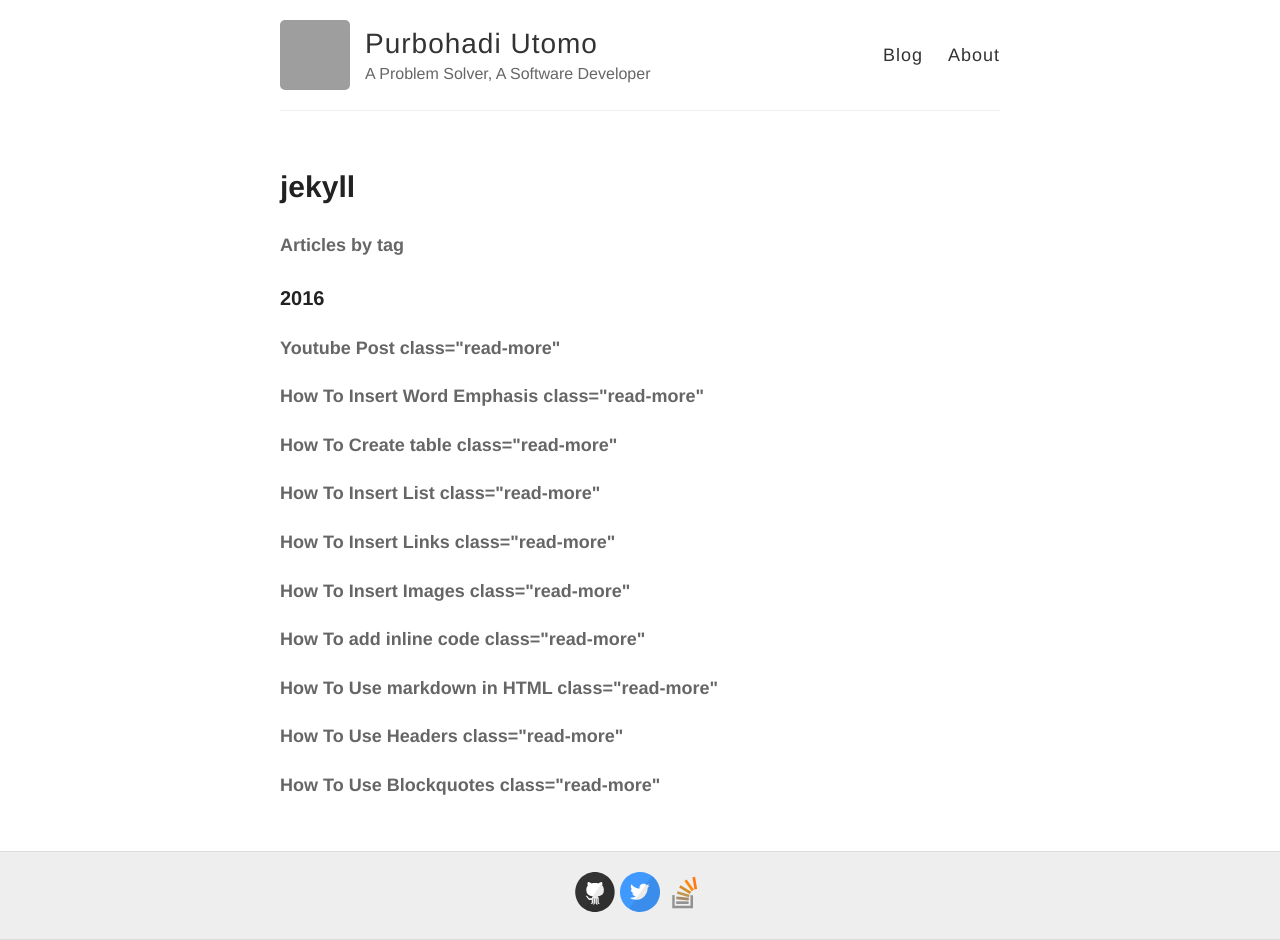
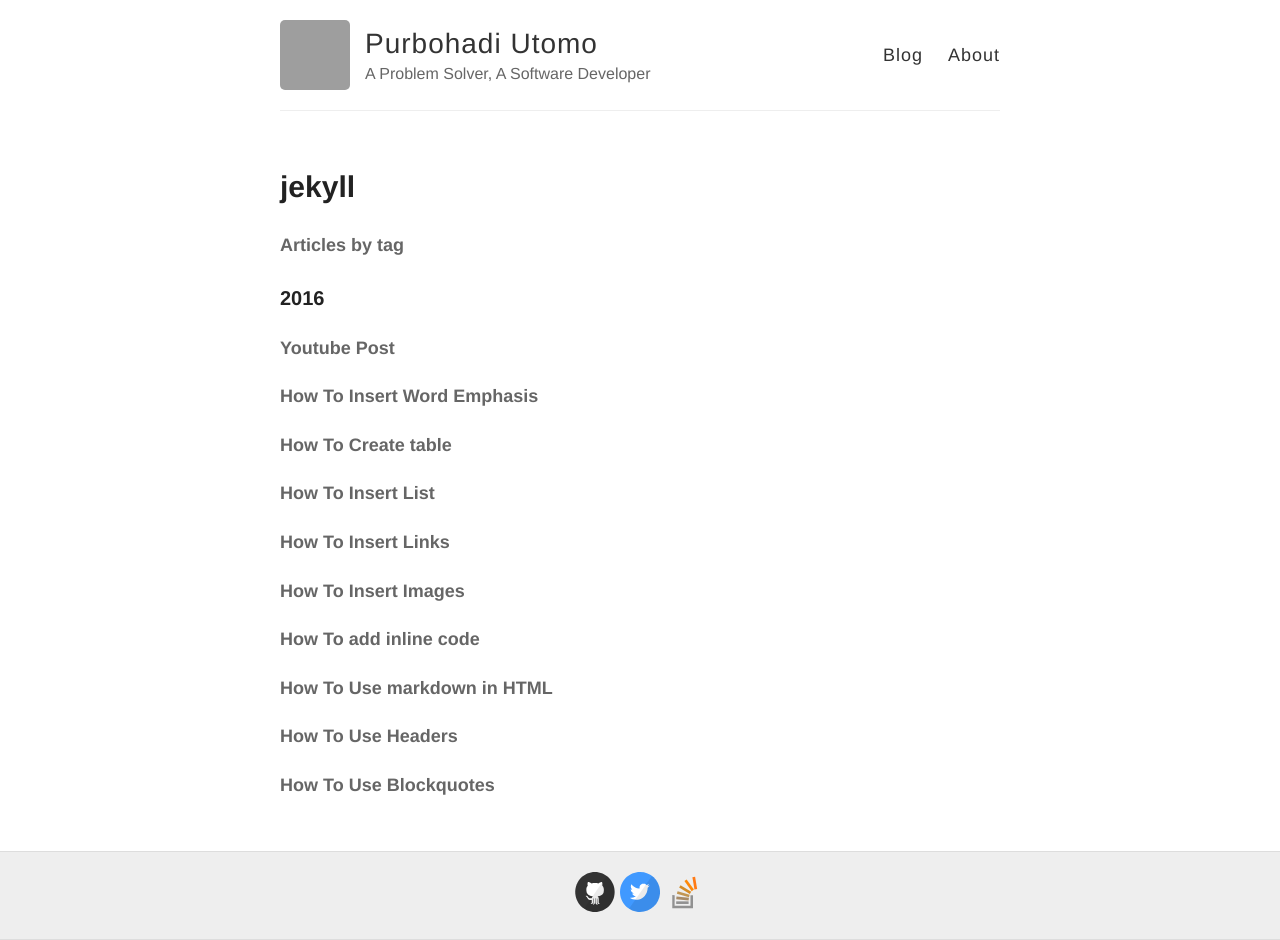
Before and after one commit to purbohadi/purbohadi, a Jekyll site: the page built from blog/tag/jekyll.md, in a window 1280 px wide. Built offline with Jekyll 4.4.1, drawn with Linux system fonts in a browser that asks for light colours; nearby versions of some CDN libraries; grey boxes are pictures that could not be loaded.

Commit message:
Update blog_by_tag.html

```diff
--- a/_layouts/blog_by_tag.html
+++ b/_layouts/blog_by_tag.html
@@ -26,7 +26,7 @@ published: true
             {% endif %}
 
             <a href="{{ post.url }}" class="list-group-item">
-                <h4 class="list-group-item-heading">{{ post.title }} class="read-more"</h4>
+                <h4 class="list-group-item-heading">{{ post.title }}</h4>
             </a>
 
             {% if forloop.last %}
```
